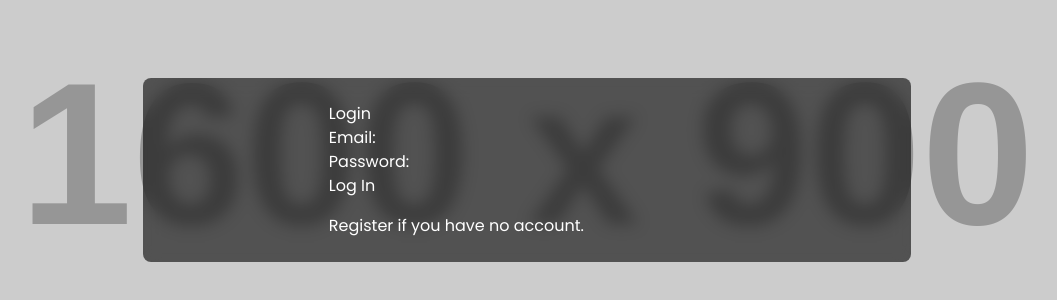
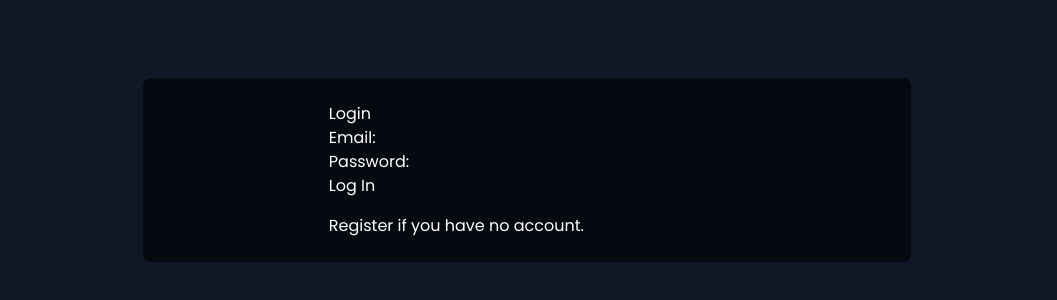
Before and after one commit to fullerstackdev/betlogic-frontend, a React (Vite) app: page /auth/login in a window 1280 px wide. Shown: the part 230-530 px from the top of the page, without its empty margins (113-1170 px from the left). Built offline with nearby package versions, Linux system fonts and the light colour scheme.

Commit message:
undo authlayout fix

```diff
--- a/src/layouts/AuthLayout.jsx
+++ b/src/layouts/AuthLayout.jsx
@@ -1,16 +1,23 @@
+// src/layouts/AuthLayout.jsx
 import React, { useEffect } from "react";
 import { Outlet, useNavigate } from "react-router-dom";
+
 
 function AuthLayout() {
   const navigate = useNavigate();
 
   useEffect(() => {
+    // If user is already logged in, might redirect them away from auth pages
     const token = localStorage.getItem("token");
-    // If a token exists, redirect away from auth pages
     if (token) {
+      // If they're admin, maybe go /admin, else go user
+      const role = localStorage.getItem("role");
+      if (role === "admin" || role === "superadmin") {
+        navigate("/admin");
+      } else {
         navigate("/");
       }
-    // Run this effect only once on mount
+    }
   }, [navigate]);
 
   return (
@@ -21,15 +28,11 @@ function AuthLayout() {
     text-white
     flex items-center justify-center
     p-4
+    auth-layout
   "
-      style={{
-        background: 'url("https://via.placeholder.com/1600x900?text=Landing+Background")',
-        backgroundSize: 'cover',
-        backgroundPosition: 'center'
-      }}
+
     >
-      <div
-        className="
+      <div className="
     bg-black/60
     backdrop-blur-sm
     rounded-lg
@@ -37,8 +40,7 @@ function AuthLayout() {
     max-w-3xl
     p-6
     flex
-        "
-      >
+  ">
         <Outlet />
       </div>
     </div>
```
Lines whose indentation alone changed are shown as unchanged.
